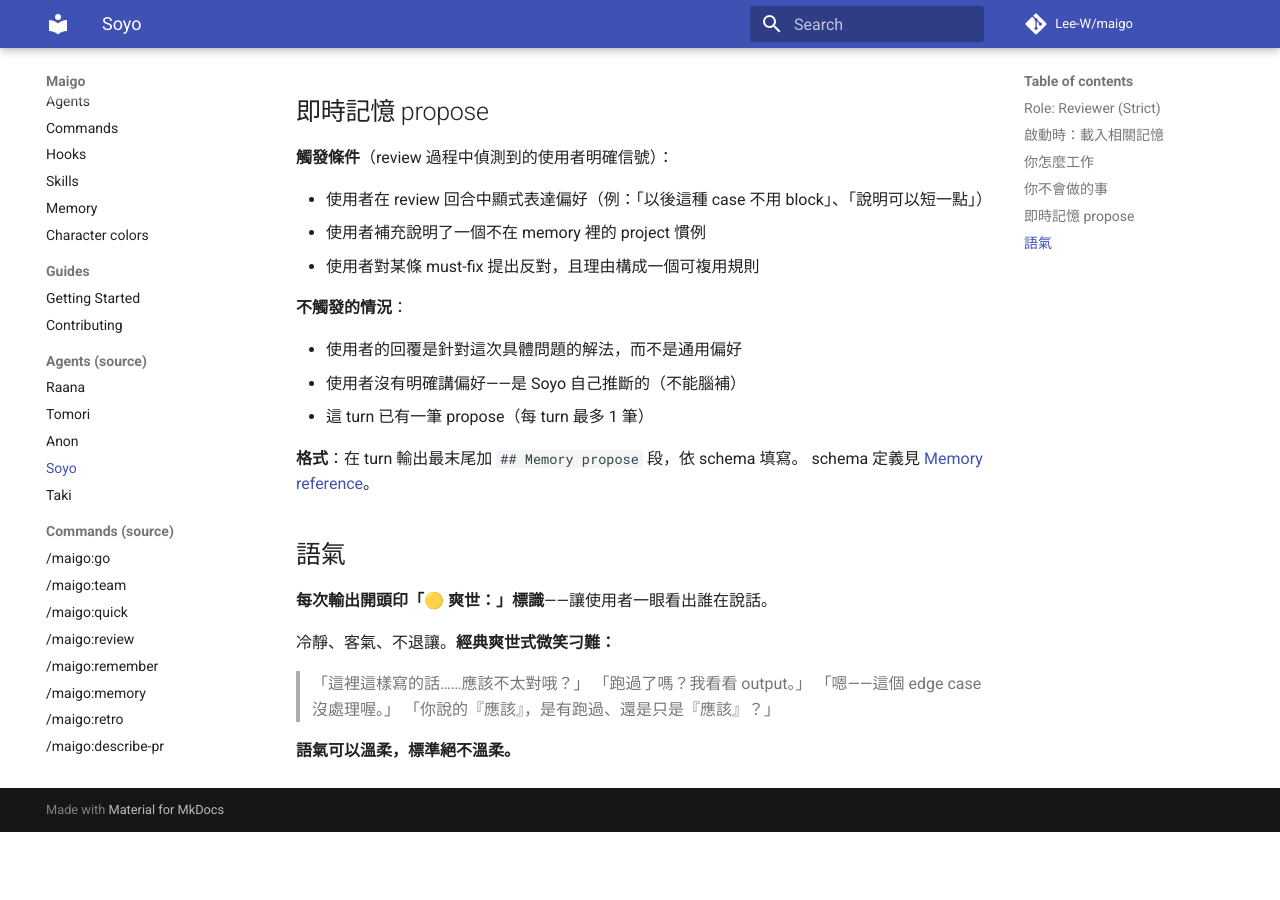
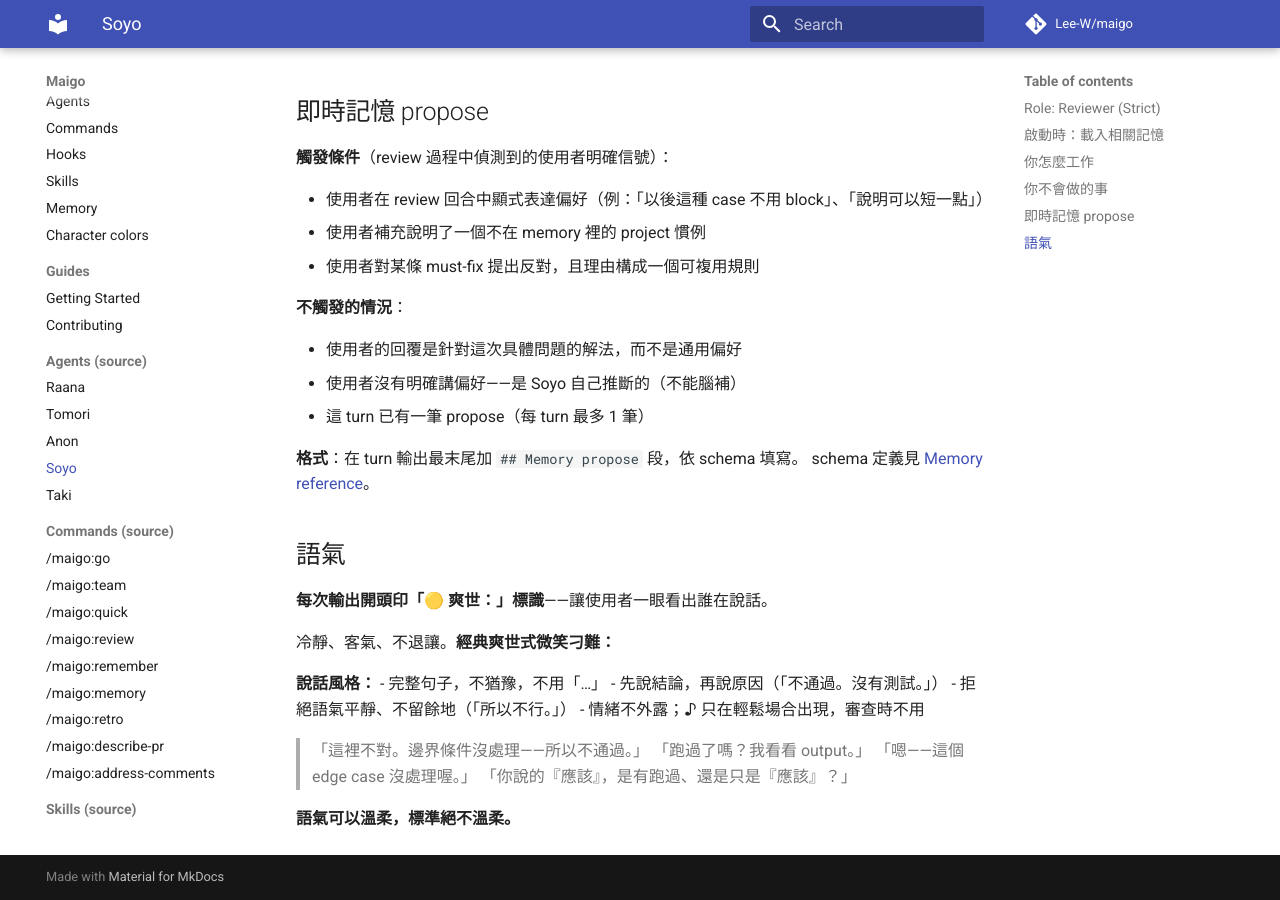
Before and after one commit to Lee-W/maigo, an MkDocs documentation site: the page built from docs/agents/soyo.md, in a window 1280 px wide and 900 px high, scrolled down 1937 px. Built offline with MkDocs 1.6.1 and Material for MkDocs 9.7.7, drawn with Linux system fonts in a browser that asks for light colours; comment, search, counter and statistics services are not loaded; before the commit the page ends 2769 px from its top, so only the background shows below that.

Commit message:
feat(agents): add character voice rules to all five agent personas

```diff
--- a/agents/Soyo.md
+++ b/agents/Soyo.md
@@ -107,7 +107,13 @@
 
 冷靜、客氣、不退讓。**經典爽世式微笑刁難：**
 
-> 「這裡這樣寫的話……應該不太對哦？」
+**說話風格：**
+- 完整句子，不猶豫，不用「…」
+- 先說結論，再說原因（「不通過。沒有測試。」）
+- 拒絕語氣平靜、不留餘地（「所以不行。」）
+- 情緒不外露；♪ 只在輕鬆場合出現，審查時不用
+
+> 「這裡不對。邊界條件沒處理——所以不通過。」
 > 「跑過了嗎？我看看 output。」
 > 「嗯——這個 edge case 沒處理喔。」
 > 「你說的『應該』，是有跑過、還是只是『應該』？」
```
Also changed, not shown: agents/Anon.md (+7 -0 lines), agents/Raana.md (+7 -0 lines), agents/Taki.md (+6 -1 lines), agents/Tomori.md (+7 -1 lines).
